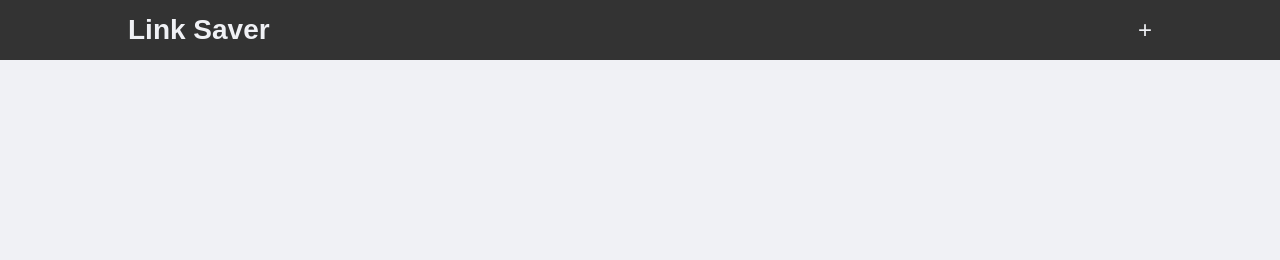
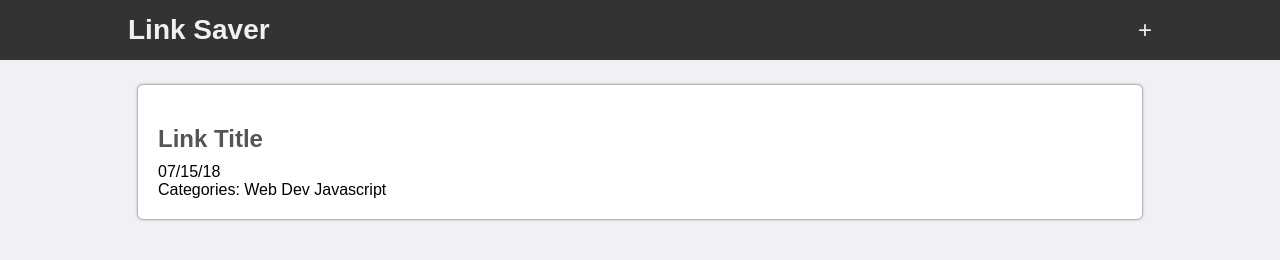
Before and after one commit to rsmath/Link-Saver, a plain HTML site: page index.html in a window 1280 px wide. Drawn offline with Linux system fonts and the light colour scheme.

Commit message:
Made changes to the new static link to be displayed

```diff
--- a/app.css
+++ b/app.css
@@ -41,6 +41,12 @@ a:hover {
     margin: 0 auto;
 }
 
+.header {
+    font-size: 24px;
+    margin-bottom: 10px;
+    color: var(--main-grey);
+}
+
 /*-------------------------*/
 /*NAV BAR                  */
 /*-------------------------*/
@@ -81,12 +87,6 @@ a:hover {
     /* BOX SHADOW FORMAT: HORIZONTAL VAL (+ RIGHT, - LEFT), VERTICAL VAL (+ DOWN, - UP), BLUR VAL (+ OUTWARDS, - INWARD), COLOR */
     padding: 40px 20px 20px 20px;
     margin: 10px;
-}
-
-.panel-heading {
-    font-size: 24px;
-    margin-bottom: 10px;
-    color: var(--main-grey);
 }
 
 /*-------------------------*/
--- a/index.html
+++ b/index.html
@@ -19,7 +19,7 @@
     <div class="container">
 
         <div class="panel hide" id="addLinkPanel">
-            <h3 class="panel-heading">Add Link</h3>
+            <h3 class="header">Add Link</h3>
             <form id="addLinkForm">
                 <input type="text" name="title" id="linkTitle" class="form-control"
                 placeholder="Title">
@@ -41,6 +41,25 @@
 
         <div id="linkedList">
 
+            <div class="link panel">
+
+                <div class="link-options">
+
+                </div>
+
+                <!-- THE LINK TITLE OPENS THE URL WHEN CLICKED -->
+                <a href="https://ramanshsharma2806.github.io/">
+                    <h1 class="header">Link Title</h1>
+                </a>
+
+                <p class="link-text">07/15/18</p>
+
+                <div class="categories">
+                    Categories:
+                    <span class="category">Web Dev</span>
+                    <span class="category">Javascript</span>
+                </div>
+            </div>
         </div>
     </div>
 
```
